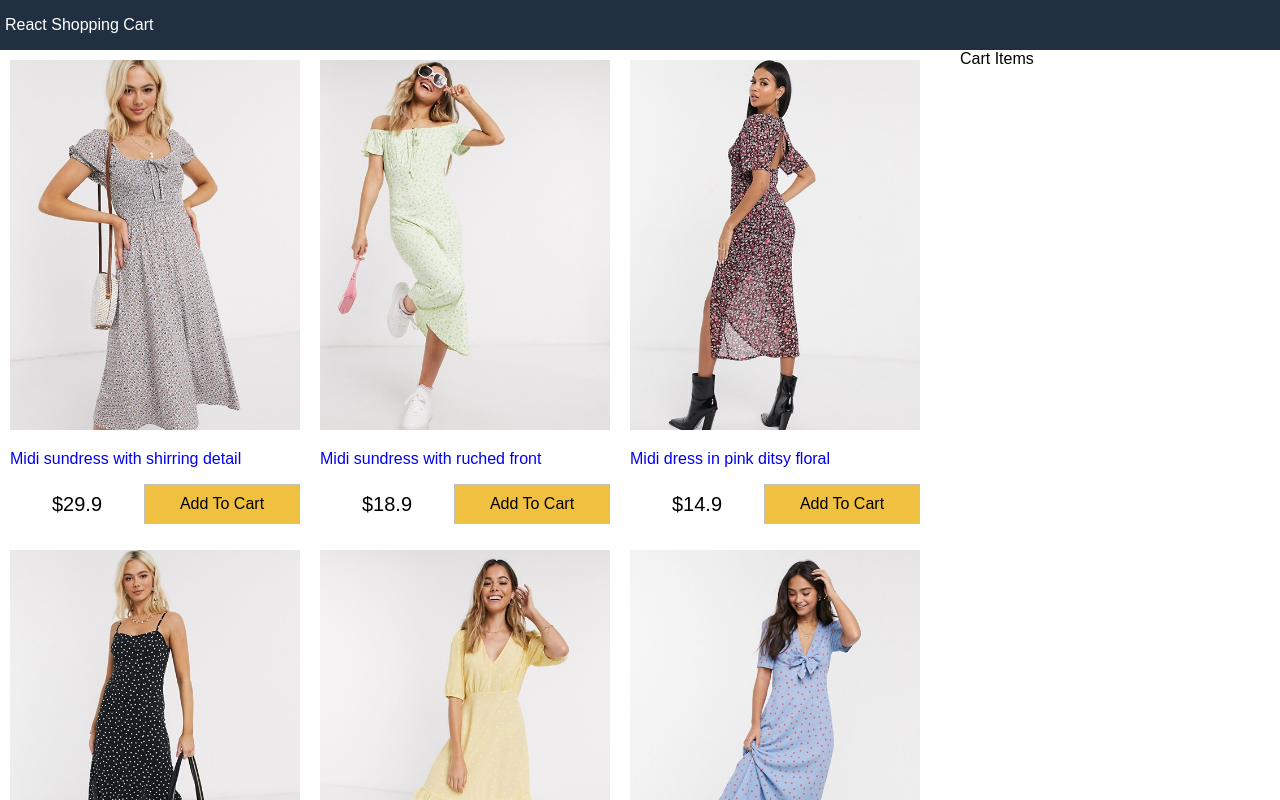
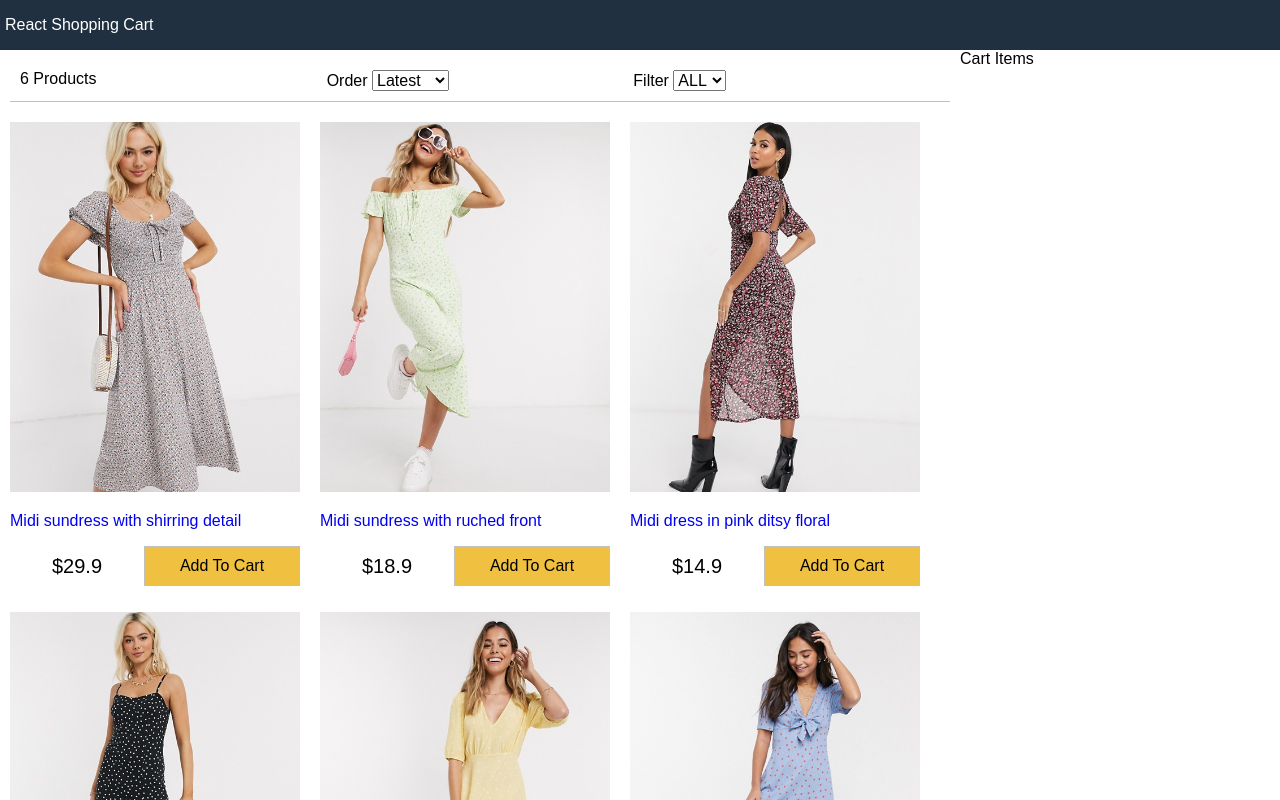
Before and after one commit to yuchianl/react-shopping-cart, a React (Create React App) app: page / in a window 1280 px wide. Shown: the top 800 px of the page. Built offline with nearby package versions, Linux system fonts and the light colour scheme.

Commit message:
Complete filter component

```diff
--- a/src/App.js
+++ b/src/App.js
@@ -1,6 +1,7 @@
 import React, {Component} from 'react';
 import data from './data.json';
 import Products from './components/Products';
+import Filter from './components/Filter';
 
 class App extends Component {
   constructor() {
@@ -11,6 +12,32 @@
       sort:""
     };
   }
+  sortProducts = (e) => {
+    const sort = e.target.value;
+    this.setState({
+      sort: sort,
+      products: this.state.products.slice().sort((a, b) => {
+        if (sort === "Lowest") {
+          return a.price - b.price;
+        } else if (sort === "Highest") {
+          return b.price - a.price;
+        } else {
+          return a._id - b._id;
+        }
+      })
+    });
+  }
+  filterProducts = (e) => {
+    if (e.target.value === "") {
+      this.setState({size: e.target.value, products: data.products})
+    } else {
+      this.setState({
+        size: e.target.value,
+        products: data.products.filter(
+          (product) => product.availableSizes.indexOf(e.target.value) >= 0)
+      });
+    }
+  }
   render () {
     return (
       <div className="grid-container">
@@ -20,6 +47,12 @@
         <main>
           <div className="content">
             <div className="main">
+              <Filter count={this.state.products.length}
+                      size={this.state.size}
+                      sort={this.state.sort}
+                      filterProducts={this.filterProducts}
+                      sortProducts={this.sortProducts}
+              ></Filter>
               <Products products={this.state.products}></Products>
             </div>
             <div className="sidebar">Cart Items</div>
--- /dev/null
+++ b/src/components/Filter.js
@@ -0,0 +1,31 @@
+import react, {Component} from 'react';
+
+export default class Filter extends Component {
+    render () {
+        return (
+            <div className="filter">
+                <div className="filter-result">{this.props.count} Products</div>
+                <div className="filter-sort">
+                    Order {" "}
+                    <select value={this.props.sort} onChange={this.props.sortProducts}>
+                        <option>Latest</option>
+                        <option value="Lowest">Lowest</option>
+                        <option value="Highest">Highest</option>
+                    </select>
+                </div>
+                <div className="filter-size">
+                    Filter {" "}
+                    <select value={this.props.size} onChange={this.props.filterProducts}>
+                        <option value="">ALL</option>
+                        <option value="XS">XS</option>
+                        <option value="S">S</option>
+                        <option value="M">M</option>
+                        <option value="L">L</option>
+                        <option value="XL">XL</option>
+                        <option value="XXL">XXL</option>
+                    </select>
+                </div>
+            </div>
+        );
+    }
+}
--- a/src/data.json
+++ b/src/data.json
@@ -1,7 +1,7 @@
 {
     "products": [
       {
-        "_id": "dress1",
+        "_id": "1",
         "image": "/images/dress1.jpg",
         "title": "Midi sundress with shirring detail",
         "description": "This is for all the latest trends, no matter who you are, where you’re from and what you’re up to. Exclusive to ASOS, our universal brand is here for you, and comes in all our fit ranges: ASOS Curve, Tall, Petite and Maternity. Created by us, styled by you.",
@@ -9,7 +9,7 @@
         "price": 29.9
       },
       {
-        "_id": "dress2",
+        "_id": "2",
         "image": "/images/dress2.jpg",
         "title": "Midi sundress with ruched front",
         "description": "This is for all the latest trends, no matter who you are, where you’re from and what you’re up to. Exclusive to ASOS, our universal brand is here for you, and comes in all our fit ranges: ASOS Curve, Tall, Petite and Maternity. Created by us, styled by you.",
@@ -17,7 +17,7 @@
         "price": 18.9
       },
       {
-        "_id": "dress3",
+        "_id": "3",
         "image": "/images/dress3.jpg",
         "title": "Midi dress in pink ditsy floral",
         "description": "This is for all the latest trends, no matter who you are, where you’re from and what you’re up to. Exclusive to ASOS, our universal brand is here for you, and comes in all our fit ranges: ASOS Curve, Tall, Petite and Maternity. Created by us, styled by you.",
@@ -25,7 +25,7 @@
         "price": 14.9
       },
       {
-        "_id": "dress4",
+        "_id": "4",
         "image": "/images/dress4.jpg",
         "title": "cami maxi dress in polka dot",
         "description": "This is for all the latest trends, no matter who you are, where you’re from and what you’re up to. Exclusive to ASOS, our universal brand is here for you, and comes in all our fit ranges: ASOS Curve, Tall, Petite and Maternity. Created by us, styled by you.",
@@ -33,7 +33,7 @@
         "price": 25.9
       },
       {
-        "_id": "dress5",
+        "_id": "5",
         "image": "/images/dress5.jpg",
         "title": "Frill mini dress in yellow polka dot",
         "description": "This is for all the latest trends, no matter who you are, where you’re from and what you’re up to. Exclusive to ASOS, our universal brand is here for you, and comes in all our fit ranges: ASOS Curve, Tall, Petite and Maternity. Created by us, styled by you.",
@@ -41,7 +41,7 @@
         "price": 10.9
       },
       {
-        "_id": "dress6",
+        "_id": "6",
         "image": "/images/dress6.jpg",
         "title": "Midi tea dress in blue and red spot",
         "description": "This is for all the latest trends, no matter who you are, where you’re from and what you’re up to. Exclusive to ASOS, our universal brand is here for you, and comes in all our fit ranges: ASOS Curve, Tall, Petite and Maternity. Created by us, styled by you.",
--- a/src/index.css
+++ b/src/index.css
@@ -135,3 +135,17 @@
 .button.primary {
   background-color: #f0c040;
 }
+
+/* Filter */
+
+.filter {
+  display: flex;
+  justify-content: space-between;
+  padding: 1rem;
+  margin: 1rem;
+  border-bottom: 0.1rem #c0c0c0 solid;
+}
+
+.filter div {
+  flex: 1;
+}
```
